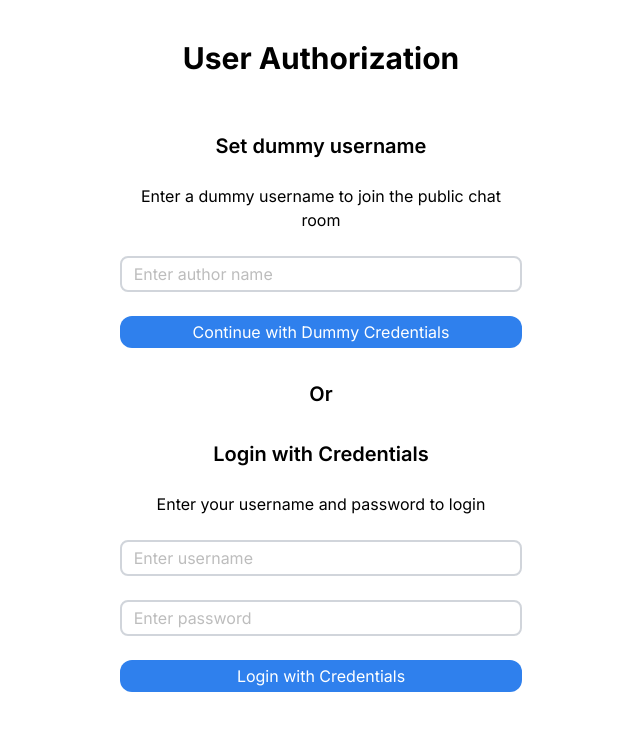
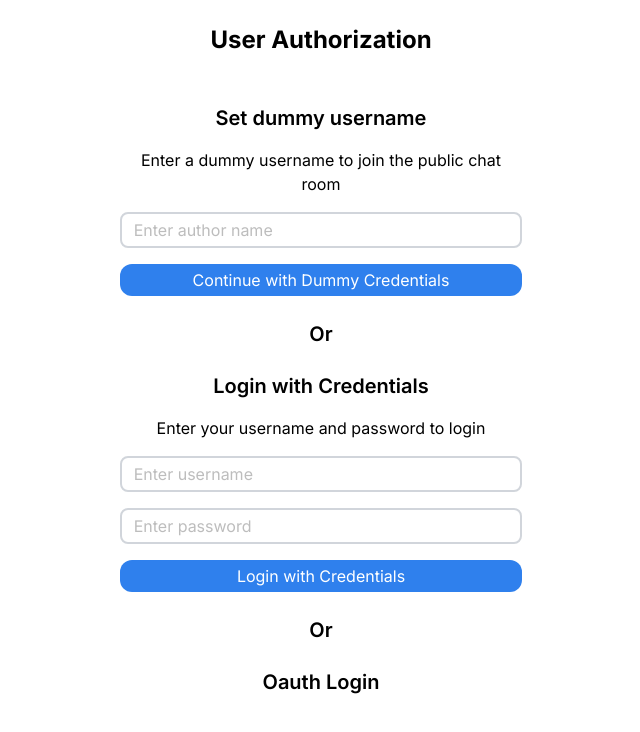
Before and after one commit to TheAttentionSeeker5050/next-chat-app, a Next.js app: page /login in a window 1280 px wide. Shown: the top 732 px of the page, without its empty margins (319-959 px from the left). Built offline with nearby package versions, Linux system fonts and the light colour scheme.

Commit message:
Added Empty login with oauth form

```diff
--- a/src/components/LoginWithCredentialsForm.tsx
+++ b/src/components/LoginWithCredentialsForm.tsx
@@ -12,7 +12,7 @@ const LoginWithCredentialsForm: React.FC<LoginWithCredentialsFormProps> = ({ set
     }
 
     return (
-        <form onSubmit={submitHandler} className="flex flex-col gap-6 dark:text-fore-secondary-dark ">
+        <form onSubmit={submitHandler} className="flex flex-col gap-4 dark:text-fore-secondary-dark ">
             <h2 className='text-xl font-semibold text-center'>Login with Credentials</h2>
 
             <p className="text-center">Enter your username and password to login</p>
--- /dev/null
+++ b/src/components/LoginWithOauthForm.tsx
@@ -0,0 +1,14 @@
+
+
+
+const LoginWithOauthForm = () => {
+    return (
+        <form className='flex flex-col gap-4 dark:text-fore-secondary-dark' >
+            <h2 className='text-xl font-semibold text-center'>Oauth Login</h2>
+
+        </form>
+    )
+};
+
+
+export default LoginWithOauthForm;
--- a/src/components/SetDummyUsernameForm.tsx
+++ b/src/components/SetDummyUsernameForm.tsx
@@ -1,18 +1,79 @@
-import { FormEventHandler } from "react";
+import { saveToLocalStorage } from "@/context/localStorageHandlers";
+import { validateAuthorName } from "@/utils/validators/validateAuthorName";
+import { NextRouter } from "next/router";
+import { FormEvent, FormEventHandler } from "react";
 import React from "react";
+import { ZodError } from "zod";
 
 
 interface SetDummyUsernameFormProps {
-    author: string;
+    // author: string;
     setAuthor: (newAuthor: string) => void;
-    submitHandler: FormEventHandler<HTMLFormElement>;
-  }
+    // submitHandler: FormEventHandler<HTMLFormElement>;
+    setError: (error: string | null) => void;
+    setAuthorId: (authorId: string) => void;
+    router: NextRouter;
+}
 
 // setAuthorReusableComponent
-const SetDummyUsernameForm: React.FC<SetDummyUsernameFormProps> = ({ author, setAuthor, submitHandler }) => {
+const SetDummyUsernameForm: React.FC<SetDummyUsernameFormProps> = ({ setAuthor, setError, setAuthorId, router}) => {
+
+    // do some onSubmit function to set the author, use form handler as event param
+  const submitHandler = async (e: FormEvent<HTMLFormElement>) => {
+    e.preventDefault();
+
+    const formData = new FormData(e.currentTarget);
+    const newAuthor = formData.get('author') as string;
+
+    const validateResult = validateAuthorName(newAuthor) as { success: boolean; error?: ZodError<string>; data?: any };
+
+    // use the validate author function to check if author is valid
+    if (!validateResult.success) {
+      setError(validateResult.error?.issues[0].message || 'Invalid author name');
+      return;
+    }
+
+    // make a call to the server to set the author
+    const res = await fetch('/api/auth/set-dummy-user', {
+      method: 'POST',
+      headers: {
+        'Content-Type': 'application/json',
+      },
+      body: JSON.stringify({
+        // only the username is needed
+        username: newAuthor,
+      }),
+    });
+
+
+    // check if response is ok
+    if (!res.ok) {
+      setError('Oops! Something went wrong while setting the author');
+      return;
+    }
+
+    // if response json contains user
+    const user = await res.json() as { _id: string; username: string; };
+
+    if (!user) {
+      setError('Could not set the author');
+      return;
+    }
+
+    // set app context author
+    setAuthor(user.username);
+    setAuthorId(user._id);
+
+    // use the localstorage to set the author using our methods inside context dir
+    saveToLocalStorage('author', user.username);
+    saveToLocalStorage('authorId', user._id);
+
+    // use the navigate hook to redirect to set-author page
+    await router.push('/', undefined, { shallow: true });
+}
 
     return (
-        <form onSubmit={submitHandler} className="flex flex-col gap-6 dark:text-fore-secondary-dark">
+        <form onSubmit={submitHandler} className="flex flex-col gap-4 dark:text-fore-secondary-dark">
             <h2 className='text-xl font-semibold text-center'>Set dummy username</h2>
             <p className="text-center">Enter a dummy username to join the public chat room</p>
             <input type="text" name="author" id="author" placeholder="Enter author name" className="border-2 pl-3 pr-2 border-fore-secondary-light py-1 rounded-lg" max={30} />
--- a/src/pages/login.tsx
+++ b/src/pages/login.tsx
@@ -16,6 +16,7 @@ import { validateAuthorName } from '@/utils/validators/validateAuthorName';
 import { ZodError } from 'zod';
 import { saveToLocalStorage } from '@/context/localStorageHandlers';
 import LoginWithCredentialsForm from '@/components/LoginWithCredentialsForm';
+import LoginWithOauthForm from '@/components/LoginWithOauthForm';
 
 
 
@@ -31,60 +32,6 @@ export default function SetAuthor() {
   // use the navigate hook to redirect to set-author page once author is set
   let router = useRouter();
 
-  // do some onSubmit function to set the author, use form handler as event param
-  const submitHandler = async (e: FormEvent<HTMLFormElement>) => {
-      e.preventDefault();
-
-      const formData = new FormData(e.currentTarget);
-      const newAuthor = formData.get('author') as string;
-
-      const validateResult = validateAuthorName(newAuthor) as { success: boolean; error?: ZodError<string>; data?: any };
-
-      // use the validate author function to check if author is valid
-      if (!validateResult.success) {
-        setError(validateResult.error?.issues[0].message || 'Invalid author name');
-        return;
-      }
-
-      // make a call to the server to set the author
-      const res = await fetch('/api/auth/set-dummy-user', {
-        method: 'POST',
-        headers: {
-          'Content-Type': 'application/json',
-        },
-        body: JSON.stringify({
-          // only the username is needed
-          username: newAuthor,
-        }),
-      });
-
-
-      // check if response is ok
-      if (!res.ok) {
-        setError('Oops! Something went wrong while setting the author');
-        return;
-      }
-
-      // if response json contains user
-      const user = await res.json() as { _id: string; username: string; };
-
-      if (!user) {
-        setError('Could not set the author');
-        return;
-      }
-
-      // set app context author
-      setAuthor(user.username);
-      setAuthorId(user._id);
-
-      // use the localstorage to set the author using our methods inside context dir
-      saveToLocalStorage('author', user.username);
-      saveToLocalStorage('authorId', user._id);
-
-      // use the navigate hook to redirect to set-author page
-      await router.push('/', undefined, { shallow: true });
-  }
-
   return (
     <>
       <Head>
@@ -92,15 +39,19 @@ export default function SetAuthor() {
         <meta name="description" content="Set Author" />
       </Head>
       <main
-        className={`${inter.className} flex flex-col gap-8 px-3 my-10 mx-auto w-full mobile:w-96 tablet:w-1/3 `}
+        className={`${inter.className} flex flex-col gap-6 px-3 my-6 mx-auto w-full mobile:w-96 tablet:w-1/3 `}
         >
-        <h1 className='text-3xl text-center font-bold mb-6'>User Authorization</h1>
+        <h1 className='text-2xl text-center font-bold mb-6'>User Authorization</h1>
         {error && <p className="text-red-500">{error}</p>}
-        <SetDummyUsernameForm author={author} setAuthor={setAuthor} submitHandler={submitHandler}/>
+        <SetDummyUsernameForm setAuthor={setAuthor} setError={setError} setAuthorId={setAuthorId} router={router} />
 
         <span className='text-xl font-semibold text-center'>Or</span>
 
         <LoginWithCredentialsForm setErrorMessage={setError} />
+
+        <span className='text-xl font-semibold text-center'>Or</span>
+
+        <LoginWithOauthForm/>
 
 
       </main>
```
